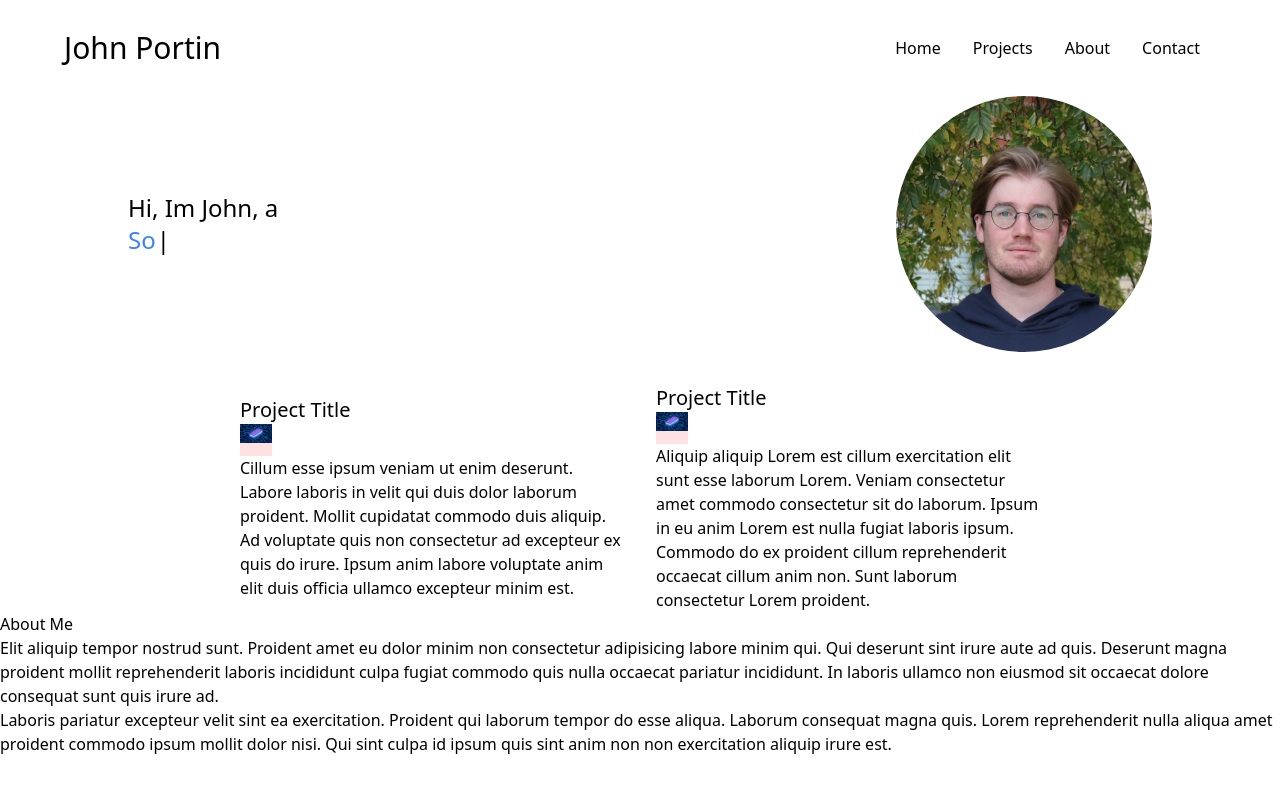
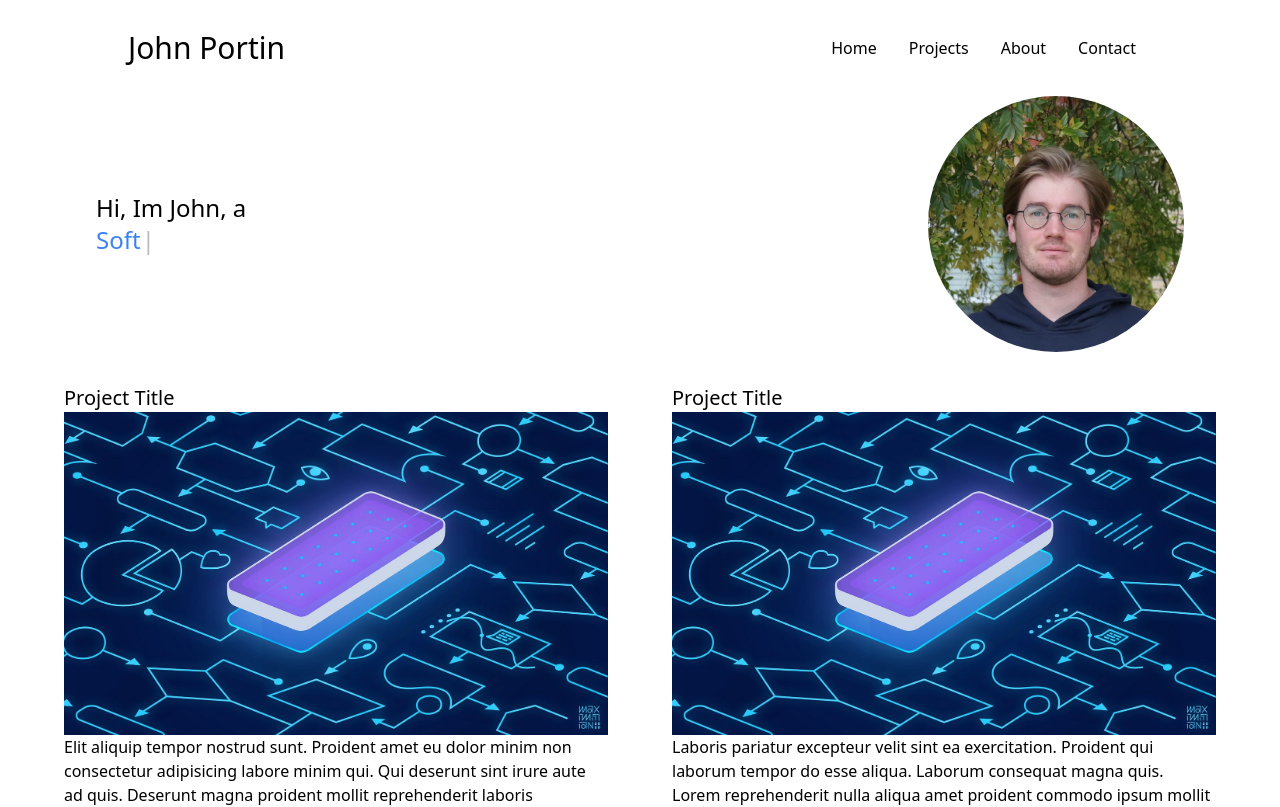
Before and after one commit to johnportin/profile, a Next.js app: page / in a window 1280 px wide. Shown: the top 807 px of the page. Built offline with nearby package versions, Linux system fonts and the light colour scheme.

Commit message:
Fix spacing and scaling of projects/card components

```diff
--- /dev/null
+++ b/src/components/About.js
@@ -0,0 +1,11 @@
+import { lorem } from '../utils/utils'
+
+export default function About() {
+    return (
+        <section>
+            <h1 className='text-2xl'>About Me</h1>
+            <p>{ lorem.generateSentences(5) }</p>
+            <p>{ lorem.generateSentences(5) }</p>
+      </section>
+    )
+}
--- a/src/components/Card.js
+++ b/src/components/Card.js
@@ -4,9 +4,9 @@
 
 export default function Card() {
     return (
-        <div className='w-64 md:w-96' >
+        <div className='flex flex-col md:self-start md:items-start md:justify-start w-full' >
             <h1 className='text-xl '>Project Title</h1>
-            <div className="lg:h-8 lg:w-8 bg-red-100">
+            <div className="">
                 <Image src={ProjectPlaceholder} alt="Project Image"/>
             </div>
             <p>{lorem.generateSentences(5)}</p>
--- a/src/components/Hero.js
+++ b/src/components/Hero.js
@@ -5,7 +5,7 @@
 
 export default function Hero() {
     return (
-        <section className="flex flex-col-reverse md:flex-row w-full items-center px-32 justify-between mb-8">
+        <section className="flex flex-col-reverse md:flex-row w-full items-center md:px-8 justify-between mb-8">
             <div className="flex flex-col">
                 <h2 className='text-2xl'>Hi, Im John, a
                     <Typewriter
--- a/src/components/Navbar.js
+++ b/src/components/Navbar.js
@@ -7,7 +7,7 @@
     const toggleMenu = () => { setOpen(!open); }
 
     return (
-        <nav className="flex justify-between items-center h-24 max-w-7xl mx-auto px-16 w-full">
+        <nav className="flex justify-between items-center h-24 max-w-7xl mx-auto md:px-16 w-full">
             <h1 className='w-full text-3xl font'>John Portin</h1>
             <ul className="hidden md:flex">
                 <li className="p-4">Home</li>
--- a/src/pages/index.js
+++ b/src/pages/index.js
@@ -2,6 +2,7 @@
 import Card from '../components/Card'
 import Hero from '../components/Hero'
 import Navbar from '../components/Navbar'
+import About from '../components/About'
 import { lorem } from '../utils/utils'
 
 
@@ -9,18 +10,21 @@
 
 export default function Home() {
   return (
-    <div className="flex flex-col max-w-7xl items-center m-auto">
+    <div className="flex flex-col items-center max-w-7xl px-8 md:px-16 ">
       <Navbar />
       <Hero />
-      <section className="flex flex-col md:flex-row mx-16 items-center space-x-8 ">
+      <section className="
+        flex flex-col w-full
+        gap-auto place-items-center
+        md:items-end
+        md:grid md:grid-cols-2 md:gap-16
+        ">
+        <Card />
+        <Card />
         <Card />
         <Card />
       </section>
-      <section>
-        <h1>About Me</h1>
-        <p>{ lorem.generateSentences(5) }</p>
-        <p>{ lorem.generateSentences(5) }</p>
-      </section>
+      <About />
     </div>
   )
 }
```
